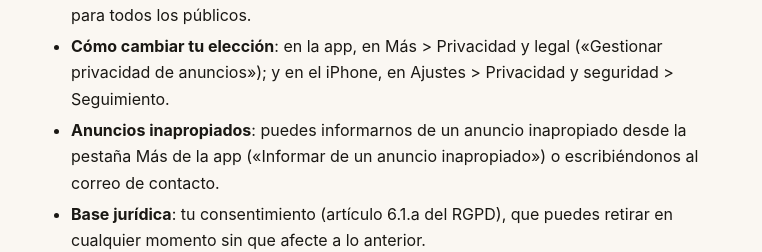
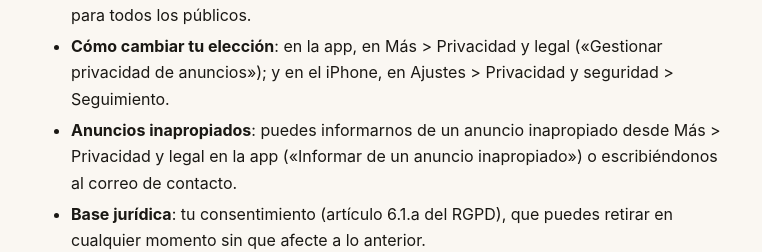
Before and after one commit to borjeta/appPuntoFiscal, a plain HTML site: page privacidad.html in a window 1280 px wide. Shown: the part 8404-8656 px from the top of the page, without its empty margins (257-1019 px from the left). Drawn offline with Linux system fonts and the light colour scheme.

Commit message:
Ruta del informe de anuncios inapropiados en la política
Co-Authored-By: Claude Sonnet 5.5 <noreply@anthropic.com>

```diff
--- a/privacidad.html
+++ b/privacidad.html
@@ -192,7 +192,7 @@ code{font-family:ui-monospace,SFMono-Regular,Menlo,Consolas,monospace;font-size:
 <li><strong>Si no lo permites</strong>: verás anuncios igualmente, pero no personalizados. Ninguna función depende de aceptar el seguimiento, salvo el PDF gratuito a cambio de un anuncio, que requiere el consentimiento de anuncios; con Plus no hace falta.</li>
 <li><strong>Qué no ocurre</strong>: los datos que escribes en las calculadoras nunca se comparten con Google ni con el programa de anuncios. No usamos datos sensibles (como los de salud o discapacidad) para elegir anuncios. Los anuncios están limitados a contenido apto para todos los públicos.</li>
 <li><strong>Cómo cambiar tu elección</strong>: en la app, en Más &gt; Privacidad y legal («Gestionar privacidad de anuncios»); y en el iPhone, en Ajustes &gt; Privacidad y seguridad &gt; Seguimiento.</li>
-<li><strong>Anuncios inapropiados</strong>: puedes informarnos de un anuncio inapropiado desde la pestaña Más de la app («Informar de un anuncio inapropiado») o escribiéndonos al correo de contacto.</li>
+<li><strong>Anuncios inapropiados</strong>: puedes informarnos de un anuncio inapropiado desde Más > Privacidad y legal en la app («Informar de un anuncio inapropiado») o escribiéndonos al correo de contacto.</li>
 <li><strong>Base jurídica</strong>: tu consentimiento (artículo 6.1.a del RGPD), que puedes retirar en cualquier momento sin que afecte a lo anterior.</li>
 <li><strong>Quitar los anuncios</strong>: la suscripción Punto Fiscal Plus los elimina (sección 8).</li>
 </ul>
```
